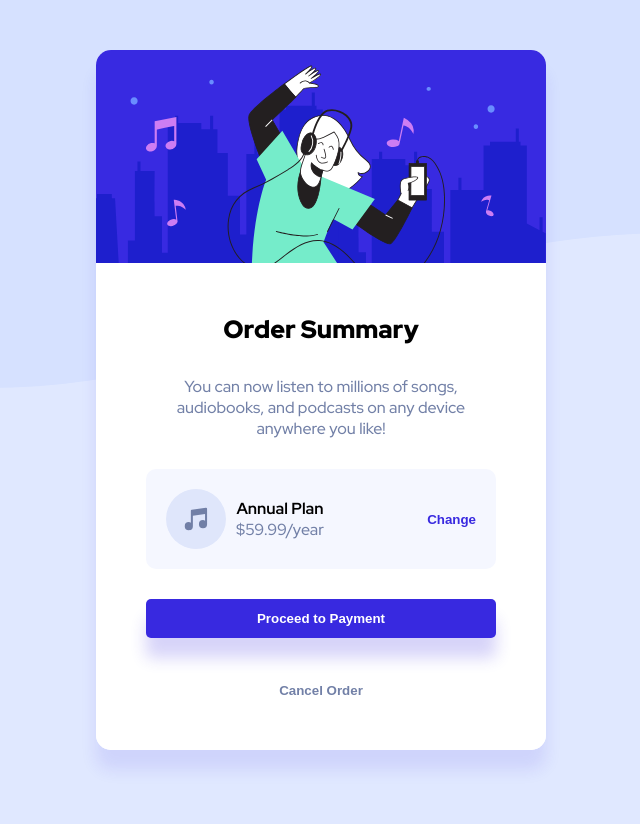
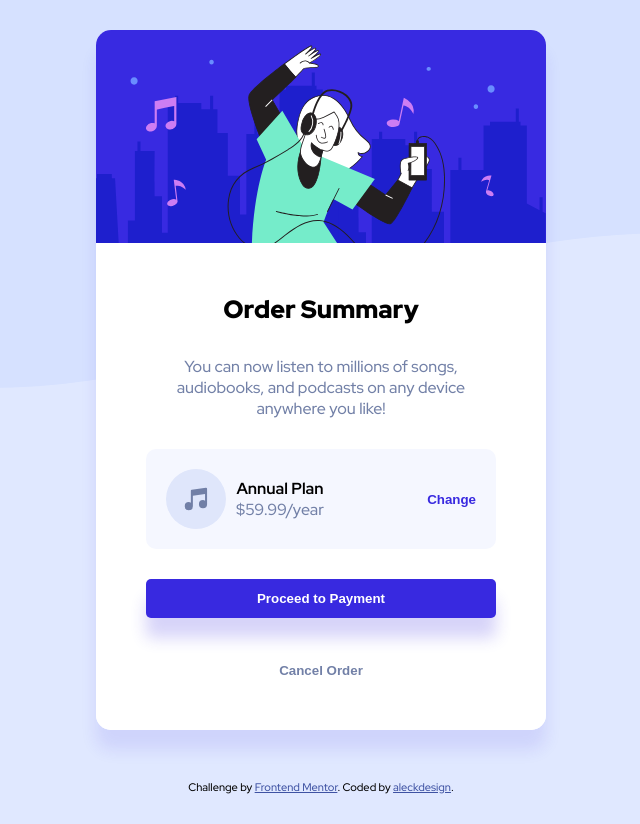
Before and after one commit to aleckdesign/FEM-order-summary, a website built with Parcel: page src/index.html in a window 1280 px wide. Shown: the whole page, without its empty margins (319-959 px from the left). Before the commit the page ends 800 px from the top, so only its background shows below. Built offline with nearby package versions, Linux system fonts and the light colour scheme.

Commit message:
attributation added

```diff
--- a/src/css/sass/base/_base.scss
+++ b/src/css/sass/base/_base.scss
@@ -25,11 +25,21 @@ body {
 
   min-height: 100vh;
   display: flex;
+  flex-direction: column;
   justify-content: center;
   align-items: center;
+  padding: 3rem;
 
   @media only screen and (max-width: 768px) {
     background-image: url(/images/pattern-background-mobile.svg);
-    padding: 2rem;
   }
 }
+
+.attribution {
+  display: block;
+  font-size: 11px;
+  text-align: center;
+}
+.attribution a {
+  color: hsl(228, 45%, 44%);
+}
--- a/src/css/sass/components/_order-summary.scss
+++ b/src/css/sass/components/_order-summary.scss
@@ -1,7 +1,7 @@
 @use 'abstracts/variables' as *;
 
 .order-container {
-  width: 450px;
+  max-width: 450px;
   max-height: 700px;
   //   max-width: 100%;
   display: flex;
@@ -10,7 +10,7 @@
   overflow: hidden;
   background-color: #fff;
   box-shadow: 0 2rem 1.6rem rgba($clr-accent-blue, 0.1);
-  margin: auto;
+  margin-bottom: 5rem;
 }
 
 .img-container {
--- a/src/index.html
+++ b/src/index.html
@@ -20,17 +20,6 @@
     <link rel="stylesheet" href="./css/sass/file_manifest.scss" />
 
     <title>Frontend Mentor | Order summary card</title>
-
-    <!-- Feel free to remove these styles or customise in your own stylesheet 👍 -->
-    <style>
-      .attribution {
-        font-size: 11px;
-        text-align: center;
-      }
-      .attribution a {
-        color: hsl(228, 45%, 44%);
-      }
-    </style>
   </head>
   <body>
     <div class="order-container">
@@ -61,10 +50,13 @@
     </div>
   </body>
 
-  <!-- <footer class="attribution">
+  <footer class="attribution">
     Challenge by
     <a href="https://www.frontendmentor.io?ref=challenge" target="_blank"
       >Frontend Mentor</a
-    >. Coded by <a href="#">Your Name Here</a>.
-  </footer> -->
+    >. Coded by
+    <a href="https://www.frontendmentor.io/profile/aleckdesign" target="_blank"
+      >aleckdesign</a
+    >.
+  </footer>
 </html>
```
Also changed, not shown: README-template.md.
